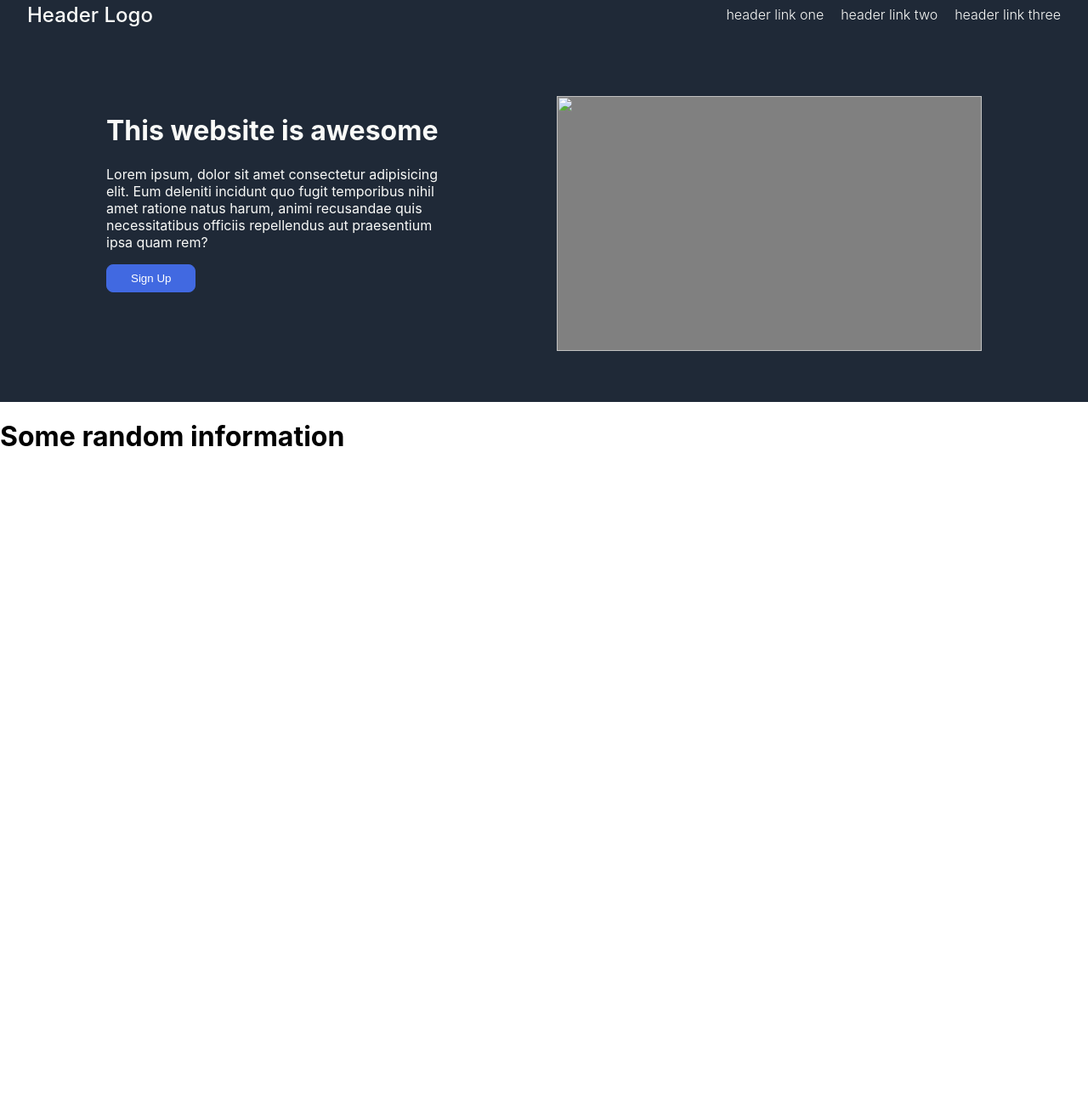
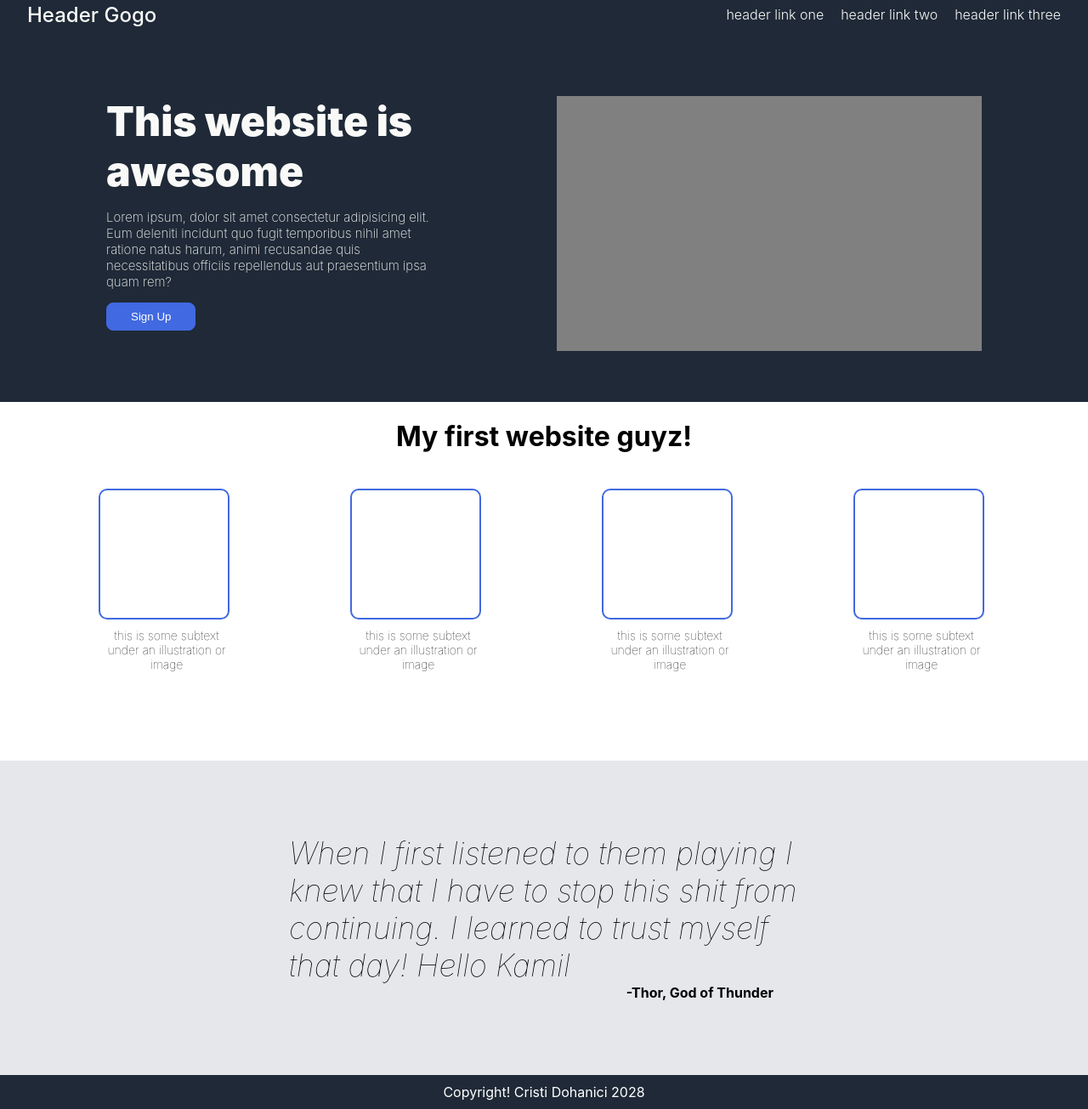
Before and after one commit to finnishboe/landing-page, a plain HTML site: page index.html in a window 1280 px wide. Shown: the part 19-1324 px from the top of the page at 85% size. Before the commit the page ends 800 px from the top, so only its background shows below. Drawn offline with Linux system fonts and the light colour scheme.

Commit message:
Create Quote container and footer-polish Hero area and review code

```diff
--- a/index.html
+++ b/index.html
@@ -8,41 +8,64 @@
 </head>
 <body>
     <div class="header">
-        <div class="logo">Header Logo</div>
+        <div class="logo">Header Gogo</div>
         <div class="links">
             <div class="link1">header link one</div>
             <div class="link2">header link two</div>
             <div class="link3">header link three </div>
         </div>
     </div>
+
     <div class="hero">
-        <div class="hero1">
+        <div class="hero-box">
             <h1>This website is awesome</h1>
             <p>Lorem ipsum, dolor sit amet consectetur adipisicing elit. Eum deleniti incidunt quo fugit temporibus nihil amet ratione natus harum, animi recusandae quis necessitatibus officiis repellendus aut praesentium ipsa quam rem?</p>
             <button>Sign Up</button>
         </div>
-        <div class="hero1">
-        <div class="hero2"><img class="image1" src="" /></div>
+        <div class="hero-box">
+            <div class="hero2">
+                <img class="image1" src="" />
+            </div>
         </div>
     </div>
-    <h1>Some random information</h1>
-    <div class="info">
+
+    <h1 class="mid-header">My first website guyz!  </h1>
+    <div class="mid-container">
         <div class="item">
-            <img class="box" src="" >
-            <div class="text"></div>
+            <div class="mid-box">
+                <img src="" alt="empty" />
+            </div>
+            <div class="text">this is some subtext under an illustration or image</div>
         </div>
         <div class="item">
-            <img class="box" src="" >
-            <div class="text"></div>
+            <div class="mid-box">
+                <img src="" alt="empty" />
+            </div>
+            <div class="text">this is some subtext under an illustration or image</div>
         </div>
         <div class="item">
-            <img class="box" src="" >
-            <div class="text"></div>
+            <div class="mid-box">
+                <img src="" alt="empty" />
+            </div>
+            <div class="text">this is some subtext under an illustration or image</div>
         </div>
         <div class="item">
-            <img class="box" src="" >
-            <div class="text"></div>
+            <div class="mid-box">
+                <img src="" alt="empty" />
+            </div>
+            <div class="text">this is some subtext under an illustration or image</div>
         </div>
+    </div>
+
+    <div class="lower-container">
+        <div class="quote-container">
+            <p class="quote"><em>When I first listened to them playing I knew that I have to stop this shit from continuing. I learned to trust myself that day! Hello Kamil</em></p>
+            <p class="author"><strong>-Thor, God of Thunder</strong></p>
+        </div>
+    </div>
+
+    <div class="footer">
+        Copyright! Cristi Dohanici 2028
     </div>
 </body>
 </html>
--- a/styles.css
+++ b/styles.css
@@ -1,3 +1,4 @@
+/* Set the display of the body to flex */
 body {
     font-family: -apple-system, BlinkMacSystemFont, 'Segoe UI', Roboto, Oxygen, Ubuntu, Cantarell, 'Open Sans', 'Helvetica Neue', sans-serif;
     margin: 0;
@@ -5,6 +6,9 @@ body {
     display: flex;
     flex-direction: column;
 }
+
+/* Header */
+
 .header{
     height: 72px;
     background-color: #1F2937;
@@ -16,6 +20,7 @@ body {
     align-items: center;
     padding: 0 32px;
 }
+
 .links{
     display: flex;
     gap: 20px;
@@ -23,28 +28,34 @@ body {
     font-weight: 300;
 
 }
+/* Hero container */
+/* Review the hero part*/
 .hero {
     display: flex;
     padding: 60px;
     background-color: #1F2937;
     color: #F9FAF8;
-    justify-content: space-around
+    justify-content: space-around;
 
 }
-.hero > h1 {
+.hero-box > h1{
     font-size: 48px;
     font-weight: 900;
+    margin: 0;
 }
-.hero1 {
+.hero-box > p {
+    font-size: 15px;
+    font-weight: 150;
+}
+
+.hero-box {
     flex: 0 0 400px;
 }
 .hero2 {
     width: 500px;
     height: 300px;
     background-color: gray;
-    display: flex;
-    justify-content: center;
-    align-items: center;
+
 }
 .image1{
     width: 100%;
@@ -59,3 +70,70 @@ button{
     border: 1px solid royalblue;
     color: white;
 }
+
+/* Second container */
+
+.mid-header{
+    text-align: center;
+
+}
+.mid-container{
+    display: flex;
+    justify-content: space-evenly;
+    gap: 40px;
+    padding: 20px;
+    flex-wrap: wrap;
+    height: 300px;
+
+}
+img[src=""]{
+    display: none;
+}
+.item {
+    max-width: 160px;
+    text-align: center;
+    font-size: 14px;
+    font-weight: 100;
+}
+.mid-box{
+    border: 2px solid royalblue;
+    border-radius: 10px;
+    width: 150px;
+    height: 150px;
+    margin-bottom: 10px;
+}
+/* Quote */
+.lower-container {
+    height: 370px;
+    display: flex;
+    justify-content: center;
+    align-items: center;
+    background-color: #e5e7eb;
+}
+.quote-container{
+    max-width: 600px;
+    max-height: 300px;
+}
+.quote{
+    font-size: 36px;
+    font-weight: 100;
+    margin: 0;
+}
+.author{
+    font-size: 16px;
+    text-align: end;
+    margin: 0;
+    padding-right: 30px;
+}
+
+/* Footer */
+
+.footer{
+    display:flex;
+    justify-content: center;
+    color: white;
+    background-color: #1F2937;
+    height: 40px;
+    align-items: center;
+
+}
```
